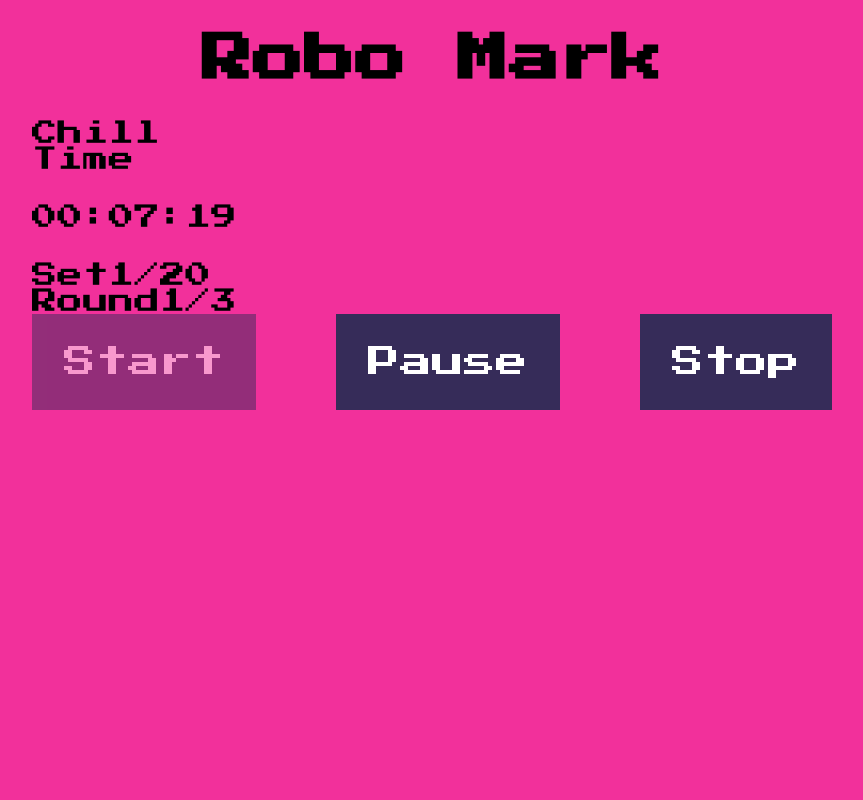
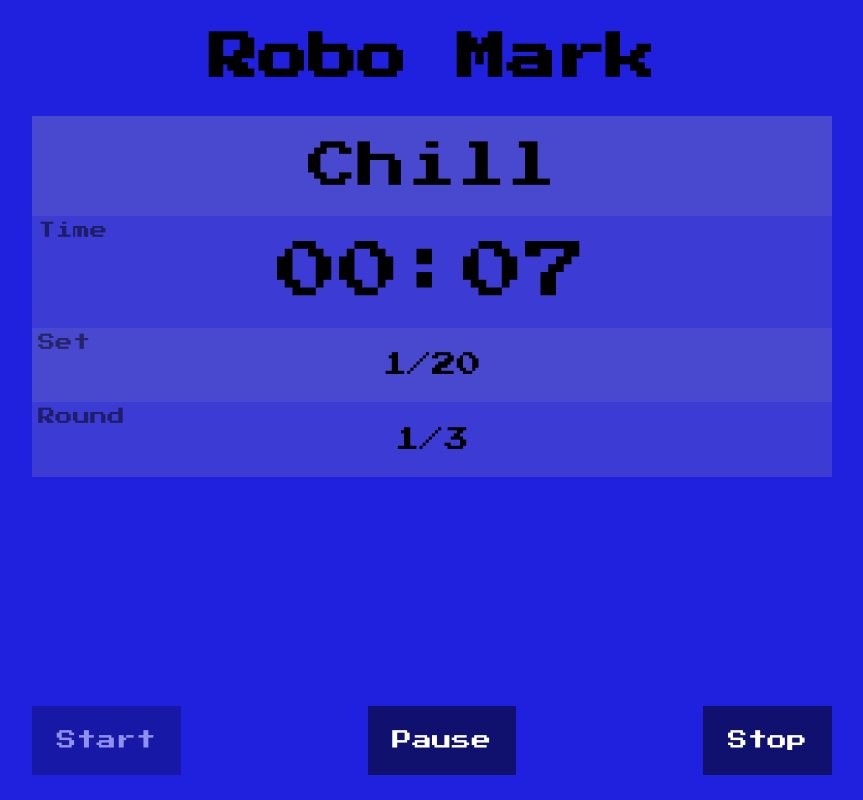
Before and after one commit to marlonbaeten/marlonbaeten.github.io, a React (Vite) app: page / in a window 1280 px wide. Both pictures are taken after a click on the button "Start". Shown: the whole page, without its empty margins (208-1071 px from the left). Built offline with nearby package versions, Linux system fonts and the light colour scheme.

Commit message:
Color animation

```diff
--- a/components/Countdown.tsx
+++ b/components/Countdown.tsx
@@ -5,26 +5,10 @@ const pad = (num, count = 2) => String(num).padStart(count, '0');
 
 export default function Countdown({ running, duration }) {
   const minutes = pad(Math.floor(duration / 60));
-  const [state, setState] = useState(99);
-  const startTime = useRef(0);
-  const requestRef = useRef(null);
-
-  React.useEffect(() => {
-    const animate = () => {
-      if (running) {
-        setState(Math.round(99 - ((new Date()).getTime() - startTime.current) / 10));
-      }
-      requestRef.current = requestAnimationFrame(animate);
-    }
-
-    startTime.current = (new Date()).getTime();
-    requestRef.current = requestAnimationFrame(animate);
-    return () => cancelAnimationFrame(requestRef.current);
-  }, [duration, running]);
 
   return (
-    <div className="config">
-      {minutes}:{pad(duration % 60)}:{pad(state)}
+    <div className="countdown">
+      {minutes}:{pad(duration % 60)}
     </div>
   );
 }
--- a/index.html
+++ b/index.html
@@ -2,6 +2,7 @@
 <html lang="en">
 <head>
   <meta charset="utf-8" />
+  <meta name="viewport" content="width=device-width" />
   <title>Robo-Mark</title>
   <link href="https://fonts.googleapis.com/css2?family=Press+Start+2P&display=swap" rel="stylesheet">
 </head>
--- a/style.scss
+++ b/style.scss
@@ -1,138 +1,31 @@
-$pink: #F2309B;
-$purple: #8C3286;
-$blue: #362C59;
-$gray: #F2F2F2;
+$shade: #aaa;
 
-@keyframes text-flicker-in-glow {
+html {
+  font-size: calc(12px + 1vw);
+}
+
+@keyframes colorchange {
   0% {
-    opacity: 0;
+    background: red;
   }
-  10% {
-    opacity: 0;
-    text-shadow: none;
-  }
-  10.1% {
-    opacity: 1;
-    text-shadow: none;
-  }
-  10.2% {
-    opacity: 0;
-    text-shadow: none;
-  }
-  20% {
-    opacity: 0;
-    text-shadow: none;
-  }
-  20.1% {
-    opacity: 1;
-    text-shadow: 0 0 30px rgba(255, 255, 255, 0.25);
-  }
-  20.6% {
-    opacity: 0;
-    text-shadow: none;
-  }
-  30% {
-    opacity: 0;
-    text-shadow: none;
-  }
-  30.1% {
-    opacity: 1;
-    text-shadow: 0 0 30px rgba(255, 255, 255, 0.45), 0 0 60px rgba(255, 255, 255, 0.25);
-  }
-  30.5% {
-    opacity: 1;
-    text-shadow: 0 0 30px rgba(255, 255, 255, 0.45), 0 0 60px rgba(255, 255, 255, 0.25);
-  }
-  30.6% {
-    opacity: 0;
-    text-shadow: none;
-  }
-  45% {
-    opacity: 0;
-    text-shadow: none;
-  }
-  45.1% {
-    opacity: 1;
-    text-shadow: 0 0 30px rgba(255, 255, 255, 0.45), 0 0 60px rgba(255, 255, 255, 0.25);
+  25% {
+    background: yellow;
   }
   50% {
-    opacity: 1;
-    text-shadow: 0 0 30px rgba(255, 255, 255, 0.45), 0 0 60px rgba(255, 255, 255, 0.25);
-  }
-  55% {
-    opacity: 1;
-    text-shadow: 0 0 30px rgba(255, 255, 255, 0.45), 0 0 60px rgba(255, 255, 255, 0.25);
-  }
-  55.1% {
-    opacity: 0;
-    text-shadow: none;
-  }
-  57% {
-    opacity: 0;
-    text-shadow: none;
-  }
-  57.1% {
-    opacity: 1;
-    text-shadow: 0 0 30px rgba(255, 255, 255, 0.55), 0 0 60px rgba(255, 255, 255, 0.35);
-  }
-  60% {
-    opacity: 1;
-    text-shadow: 0 0 30px rgba(255, 255, 255, 0.55), 0 0 60px rgba(255, 255, 255, 0.35);
-  }
-  60.1% {
-    opacity: 0;
-    text-shadow: none;
-  }
-  65% {
-    opacity: 0;
-    text-shadow: none;
-  }
-  65.1% {
-    opacity: 1;
-    text-shadow: 0 0 30px rgba(255, 255, 255, 0.55), 0 0 60px rgba(255, 255, 255, 0.35), 0 0 100px rgba(255, 255, 255, 0.1);
+    background: blue;
   }
   75% {
-    opacity: 1;
-    text-shadow: 0 0 30px rgba(255, 255, 255, 0.55), 0 0 60px rgba(255, 255, 255, 0.35), 0 0 100px rgba(255, 255, 255, 0.1);
-  }
-  75.1% {
-    opacity: 0;
-    text-shadow: none;
-  }
-  77% {
-    opacity: 0;
-    text-shadow: none;
-  }
-  77.1% {
-    opacity: 1;
-    text-shadow: 0 0 30px rgba(255, 255, 255, 0.55), 0 0 60px rgba(255, 255, 255, 0.4), 0 0 110px rgba(255, 255, 255, 0.2), 0 0 100px rgba(255, 255, 255, 0.1);
-  }
-  85% {
-    opacity: 1;
-    text-shadow: 0 0 30px rgba(255, 255, 255, 0.55), 0 0 60px rgba(255, 255, 255, 0.4), 0 0 110px rgba(255, 255, 255, 0.2), 0 0 100px rgba(255, 255, 255, 0.1);
-  }
-  85.1% {
-    opacity: 0;
-    text-shadow: none;
-  }
-  86% {
-    opacity: 0;
-    text-shadow: none;
-  }
-  86.1% {
-    opacity: 1;
-    text-shadow: 0 0 30px rgba(255, 255, 255, 0.6), 0 0 60px rgba(255, 255, 255, 0.45), 0 0 110px rgba(255, 255, 255, 0.25), 0 0 100px rgba(255, 255, 255, 0.1);
+    background: green;
   }
   100% {
-    opacity: 1;
-    text-shadow: 0 0 30px rgba(255, 255, 255, 0.6), 0 0 60px rgba(255, 255, 255, 0.45), 0 0 110px rgba(255, 255, 255, 0.25), 0 0 100px rgba(255, 255, 255, 0.1);
+    background: red;
   }
 }
 
-
 body {
-  font-size: 2vw;
-  background: $pink;
+  animation: colorchange 20s;
+  animation-iteration-count: infinite;
+  min-width: 400px;
 }
 
 body, button, input {
@@ -150,50 +43,63 @@ h1 {
 
 h2 {
   text-align: center;
-  padding: 2rem;
-  animation: text-flicker-in-glow 3s linear both;
+  padding: 1rem;
+  margin: 0;
 }
 
 .config {
-  margin: 2rem 0;
+  margin: 1rem 0;
 
   .group {
     display: flex;
-    padding: 1rem;
-    background-color: lighten($pink, 5%);
+    padding-left: 0.5rem;
+    background-color: rgba($shade, 0.2);
 
     &:nth-child(odd) {
-      background-color: lighten($pink, 10%);
+      background-color: rgba($shade, 0.3);
     }
 
     label {
-      width: 20rem;
-      font-size: 1.5rem;
-      line-height: 2.5rem;
+      width: 10rem;
+      font-size: 0.8rem;
+      line-height: 2rem;
     }
 
     input {
       display: block;
       width: 100%;
-      padding: 0.25rem 0.5rem;
+      padding: 0 0.5rem;
       border: 0;
-      font-size: 1.5rem;
+      font-size: 0.8rem;
       line-height: 2rem;
-      background: rgba($gray, 0.7);
+      background: rgba($shade, 0.5);
+      outline: none;
+
+      &:hover {
+        background: rgba($shade, 0.8);
+      }
+
+      &:focus {
+        background-color: white;
+      }
     }
   }
 }
 
 .actions {
+  position: fixed;
+  width: 100%;
+  max-width: 800px;
+  bottom: 1rem;
   display: flex;
   justify-content: space-between;
 
   button {
     border: none;
-    padding: 2rem;
-    background: $blue;
+    padding: 1rem;
+    background: rgba(black, 0.5);
     color: white;
-    font-size: 2rem;
+    font-size: 0.8rem;
     cursor: pointer;
 
     &:disabled {
@@ -205,3 +111,34 @@ h2 {
     margin-left: 1rem;
   }
 }
+
+.timer {
+  margin-bottom: 1rem;
+
+  & > div {
+    position: relative;
+    text-align: center;
+    background-color: rgba($shade, 0.2);
+    padding: 1rem;
+
+    &.action {
+      font-size: 2rem;
+    }
+
+    &.time {
+      font-size: 2.5rem;
+    }
+
+    &:nth-child(odd) {
+      background-color: rgba($shade, 0.3);
+    }
+
+    .label {
+      font-size: 0.7rem;
+      opacity: 0.5;
+      position: absolute;
+      top: 0.25rem;
+      left: 0.25rem;
+    }
+  }
+}
```
